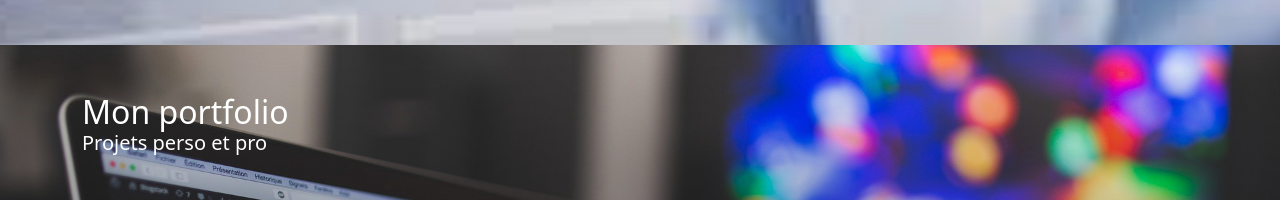
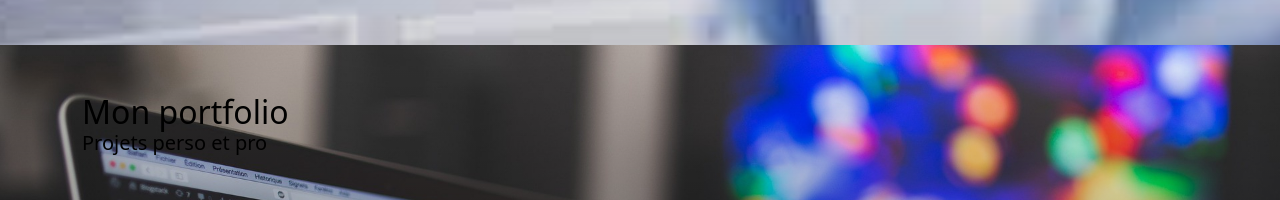
Before and after one commit to YassineBoutmime/YassineBOUTMIME, a website: page index.html in a window 1280 px wide. Shown: the part 1590-1790 px from the top of the page. Drawn offline with nearby package versions, Linux system fonts and the light colour scheme; grey boxes are pictures that could not be loaded; files whose address does not match are found by name.

Commit message:
Update index.html

```diff
--- a/index.html
+++ b/index.html
@@ -284,8 +284,8 @@
 
           <section id="portfolio" class="py-5">
             <div class="container">
-              <h2 class="mb-0" style="color:white">Mon portfolio</h2>
-              <h3 class="fw-light fs-5" style="color:white">Projets perso et pro</h3>
+              <h2 class="mb-0" style="color:black">Mon portfolio</h2>
+              <h3 class="fw-light fs-5" style="color:black">Projets perso et pro</h3>
 
               <div class="row gy-4 mt-4 ">
                 <div class="col-xs-12 col-sm-6 col-md-4 col-lg-3 ">
```
